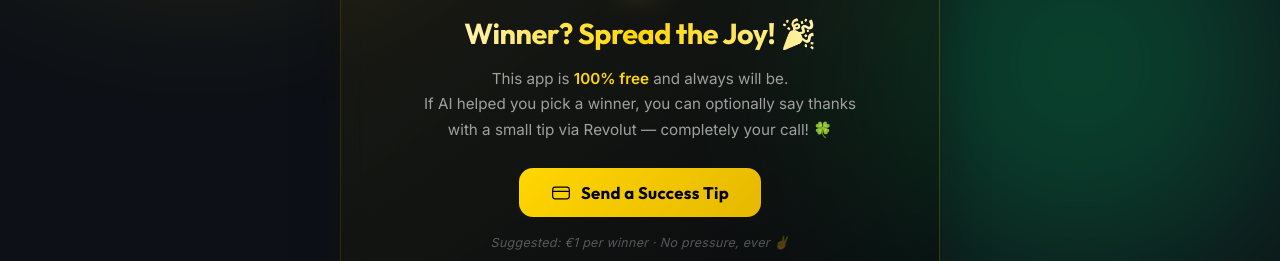
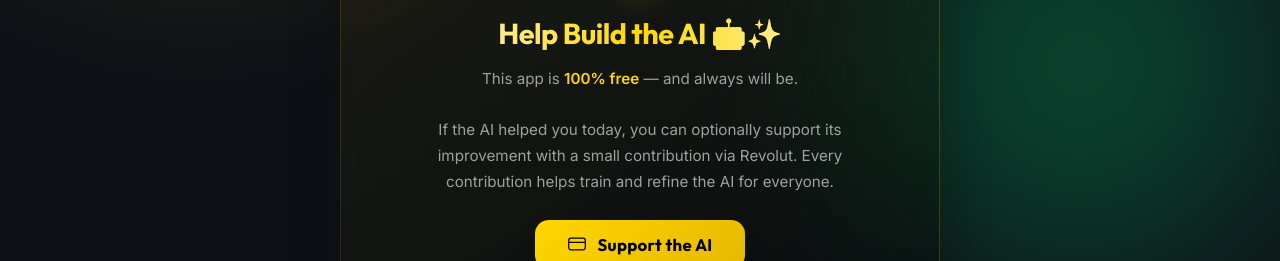
Before and after one commit to brianmcglynncode/HorseRacingPredictor, a website: page public/index.html in a window 1280 px wide. Shown: the part 536-797 px from the top of the page. Drawn offline with Linux system fonts and the light colour scheme.

Commit message:
style: update tips dialog tone to Help Build the AI

```diff
--- a/public/index.html
+++ b/public/index.html
@@ -64,11 +64,11 @@
                     <div class="tip-icon-wrapper">
                         <span class="tip-trophy">🏆</span>
                     </div>
-                    <h2 class="tip-title">Winner? Spread the Joy! 🎉</h2>
+                    <h2 class="tip-title">Help Build the AI 🤖✨</h2>
                     <p class="tip-description">
-                        This app is <strong>100% free</strong> and always will be.<br>
-                        If AI helped you pick a winner, you can optionally say thanks with a small tip via Revolut —
-                        completely your call! 🍀
+                        This app is <strong>100% free</strong> — and always will be.<br><br>
+                        If the AI helped you today, you can optionally support its improvement with a small contribution
+                        via Revolut. Every contribution helps train and refine the AI for everyone.
                     </p>
                     <button id="open-tip-modal" class="tip-cta-btn">
                         <svg class="revolut-icon" viewBox="0 0 24 24" fill="none" stroke="currentColor"
@@ -76,9 +76,9 @@
                             <rect x="2" y="5" width="20" height="14" rx="3" ry="3" />
                             <path d="M2 10h20" />
                         </svg>
-                        Send a Success Tip
+                        Support the AI
                     </button>
-                    <p class="tip-disclaimer">Suggested: €1 per winner · No pressure, ever ✌️</p>
+                    <p class="tip-disclaimer">Suggested: €1 · Totally optional · No pressure ✌️</p>
                     <button id="tip-card-close-btn" class="tip-card-close-bottom">Close</button>
                 </div>
             </div>
@@ -90,9 +90,9 @@
                 <button id="tip-modal-close" class="tip-modal-close-btn" aria-label="Close">&times;</button>
                 <div class="tip-modal-header">
                     <span class="tip-modal-trophy">🏆</span>
-                    <h2 class="tip-modal-title">Congratulations!</h2>
-                    <p class="tip-modal-subtitle">Your AI pick came through! Scan the QR below to send a tip via
-                        Revolut.</p>
+                    <h2 class="tip-modal-title">Help Build the AI 🤖✨</h2>
+                    <p class="tip-modal-subtitle">Every contribution helps train and refine the AI for everyone. Scan
+                        the QR below to support the project via Revolut.</p>
                 </div>
                 <div class="tip-qr-container">
                     <!-- Replace this src with your actual Revolut QR code image -->
```
